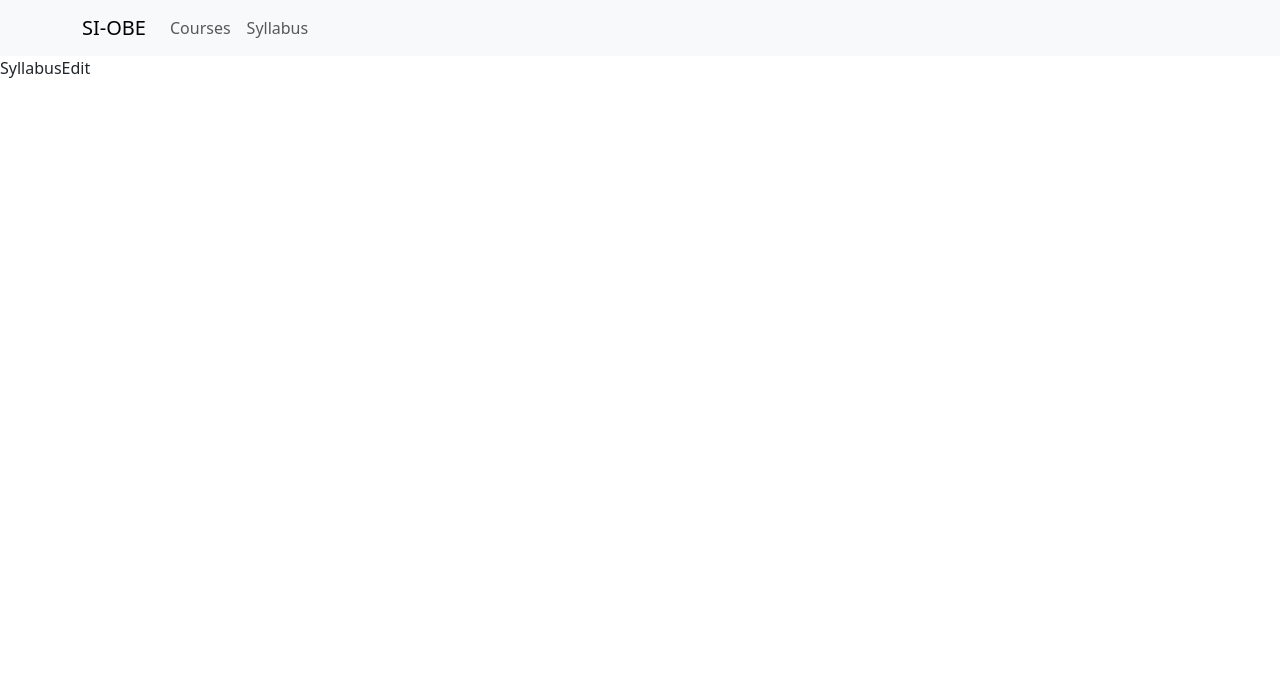
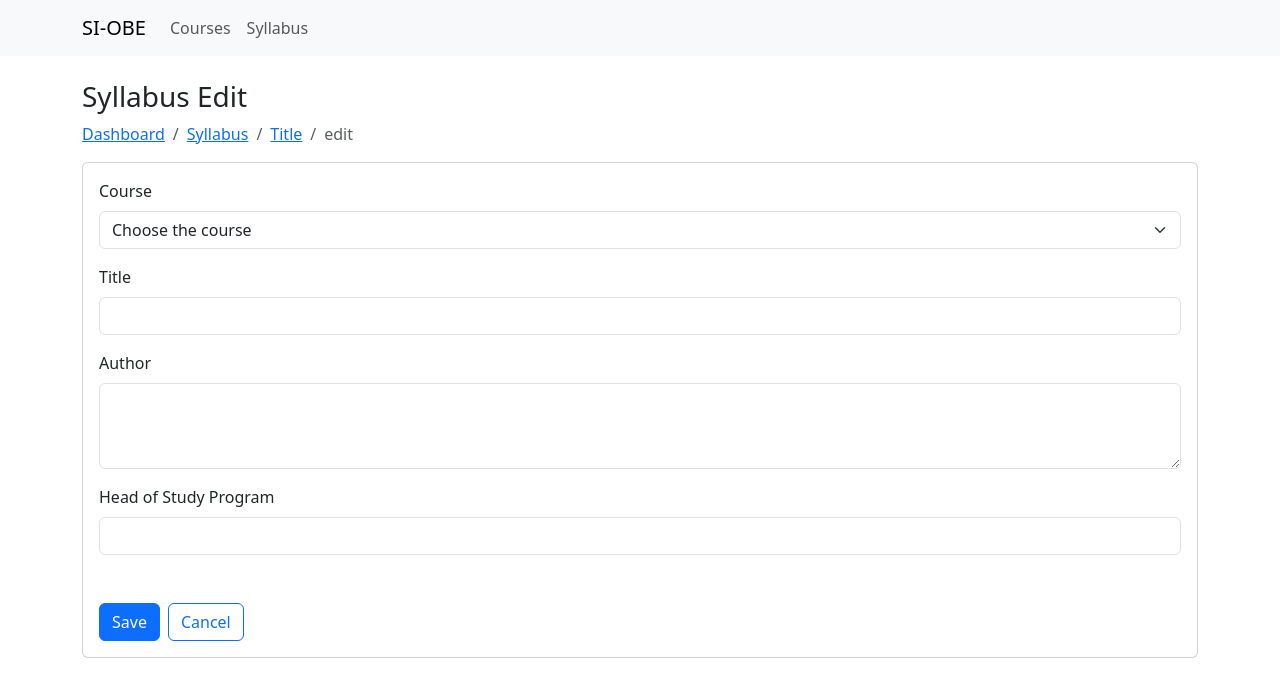
Before and after one commit to audrey31/si-obe-fe, a React (Vite) app: page /syllabus/edit in a window 1280 px wide. Shown: the top 696 px of the page. Built offline with nearby package versions, Linux system fonts and the light colour scheme.

Commit message:
Update SyllabusEdit.jsx

```diff
--- a/src/SyllabusEdit.jsx
+++ b/src/SyllabusEdit.jsx
@@ -1,5 +1,60 @@
 function SyllabusEdit() {
-  return <div>SyllabusEdit</div>;
+  return (
+    <main className="pt-4">
+    <div className="container">
+      <h1 className="fs-3">Syllabus Edit</h1>
+      <nav aria-label="breadcrumb">
+        <ol class="breadcrumb">
+          <li class="breadcrumb-item"><a href="/">Dashboard</a></li>
+          <li class="breadcrumb-item"><a href="/syllabus">Syllabus</a></li>
+          <li class="breadcrumb-item"><a href="">Title</a></li>
+          <li class="breadcrumb-item active" aria-current="page">edit</li>
+        </ol>
+      </nav>
+      <div className="card mb-5">
+        <div className="card-body p-3">
+          <div className="mb-3">
+            <label htmlFor="input" className="form-label">
+                  Course
+            </label>
+            <select class="form-select" aria-label="Default select example">
+              <option selected>Choose the course</option>
+              <option>...</option>
+            </select>
+          </div>
+          <div className="mb-3">
+            <label htmlFor="input" className="form-label">
+                  Title
+            </label>
+            <input type="text" className="form-control" id="input" />
+          </div>
+          <div className="mb-3">
+            <label htmlFor="input" className="form-label">
+                  Author
+            </label>
+            <textarea class="form-control" id="exampleFormControlTextarea1" rows="3"></textarea>
+          </div>
+          <div className="mb-3">
+            <label htmlFor="input" className="form-label">
+                  Head of Study Program
+            </label>
+            <input type="text" className="form-control" id="input" />
+          </div>
+
+
+          <div className="d-flex mt-5">
+            <button type="submit" className="btn btn-primary me-2">
+              Save
+            </button>
+            <button type="button" className="btn btn-outline-primary">
+              Cancel
+            </button>
+          </div>
+        </div>
+      </div>
+    </div>
+  </main>
+  );
 }
 
 export default SyllabusEdit;
```
